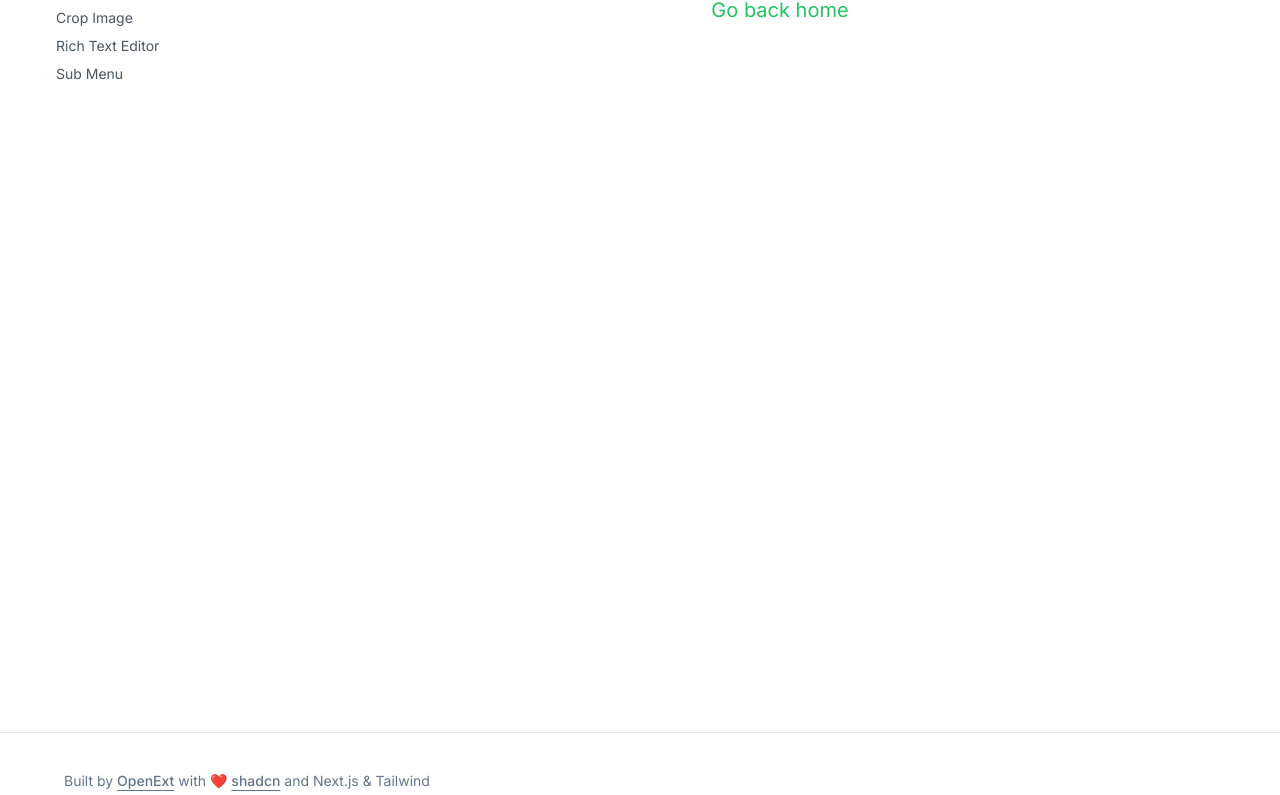
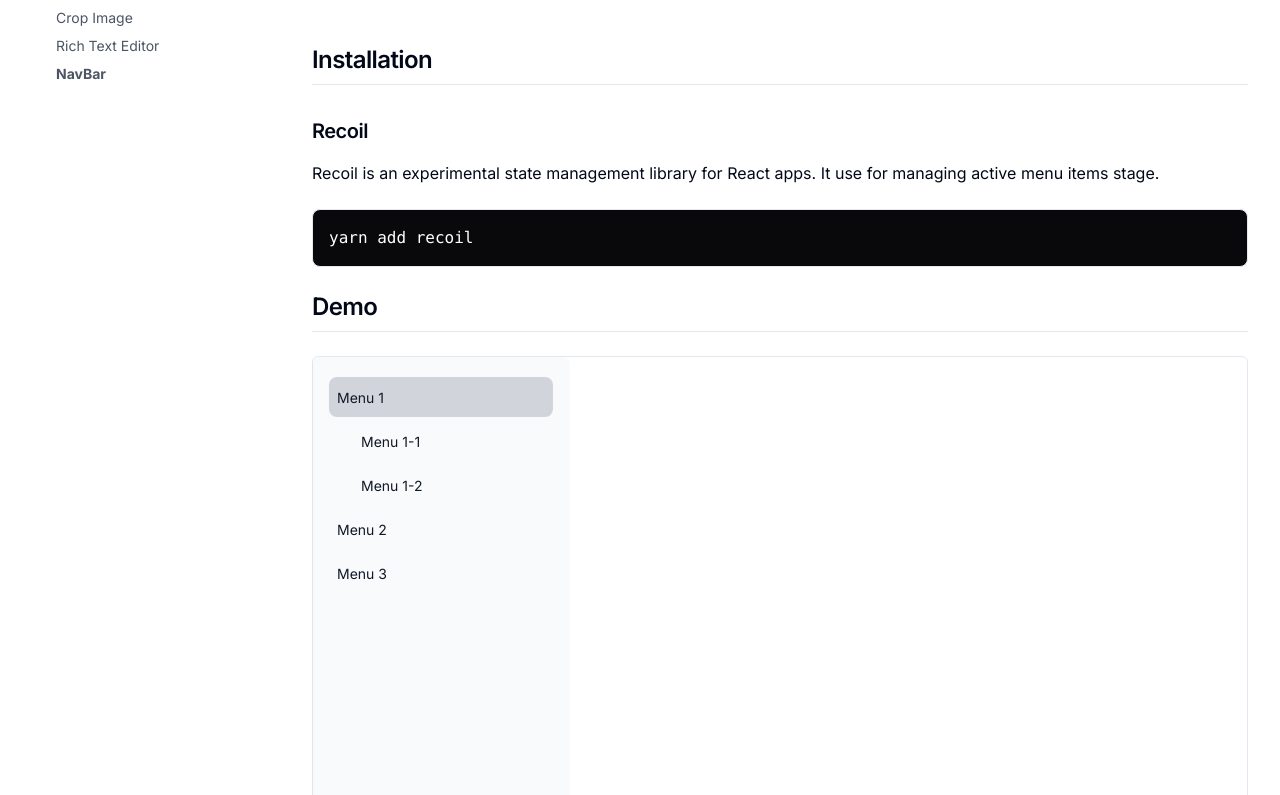
Before and after one commit to OpenExt-Labs/admin-panel-kit, a Next.js app: page /nav-bar in a window 1280 px wide. Before the commit this address had no page. Shown: the part 125-920 px from the top of the page. Built offline with nearby package versions, Linux system fonts and the light colour scheme.

Commit message:
Update demo

```diff
--- /dev/null
+++ b/src/app/nav-bar/page.tsx
@@ -0,0 +1,28 @@
+import React from 'react'
+import SubMenu from './sub-menu'
+import CodeFragment from '@/components/common/code'
+
+export default function NavBarPage() {
+  return (
+    <>
+      <div>
+        <h1 className="scroll-m-20 text-4xl font-bold tracking-tight">NavBar</h1>
+        <h2 className='font-heading mt-12 scroll-m-20 border-b pb-2 text-2xl font-semibold tracking-tight first:mt-0'>Installation</h2>
+
+        <h3 className='font-heading mt-8 scroll-m-20 text-xl font-semibold tracking-tight'>Recoil</h3>
+        <p className='mt-4 scroll-m-20'>
+          Recoil is an experimental state management library for React apps.
+          It use for managing active menu items stage.
+        </p>
+        <CodeFragment code={`yarn add recoil`} />
+      </div>
+
+      <div className='my-6'>
+        <h2 className='font-heading mt-12 scroll-m-20 border-b pb-2 text-2xl font-semibold tracking-tight first:mt-0'>Demo</h2>
+        <div className='my-6 border rounded-md'>
+          <SubMenu />
+        </div>
+      </div>
+    </>
+  )
+}
--- a/src/app/sub-menu/sub-menu.tsx
+++ b/src/app/nav-bar/sub-menu.tsx
@@ -64,8 +64,8 @@ export type MenuItem = {
 
 function SubMenu() {
   return (
-    <aside className='z-40 w-64 h-screen transition-transform -translate-x-full sm:translate-x-0'>
-      <div className='h-full px-3 py-4 overflow-y-auto bg-gray-50 dark:bg-gray-800'>
+    <aside className=' rounded-md shadow-sm bg-gray-50 z-40 w-64 h-screen transition-transform -translate-x-full sm:translate-x-0'>
+      <div className='h-full px-3 py-4 overflow-y-auto  dark:bg-gray-800'>
         {
           menu.map((item: any) => {
             if (item.subItems.length > 0) {
--- a/src/app/sub-menu/page.tsx
+++ /dev/null
@@ -1,16 +0,0 @@
-import React from 'react'
-import SubMenu from './sub-menu'
-
-export default function SubMenuPage() {
-  return (
-    <>
-      <div>
-        <h1 className="scroll-m-20 text-4xl font-bold tracking-tight">Sidebar</h1>
-      </div>
-      <div className='my-6'>
-        <h2 className='font-heading mt-12 scroll-m-20 border-b pb-2 text-2xl font-semibold tracking-tight first:mt-0'>Demo</h2>
-        <SubMenu />
-      </div>
-    </>
-  )
-}
--- a/src/components/common/nav-bar.tsx
+++ b/src/components/common/nav-bar.tsx
@@ -29,8 +29,8 @@ const menus = [
     label: 'Rich Text Editor'
   },
   {
-    path: '/sub-menu',
-    label: 'Sub Menu'
+    path: '/nav-bar',
+    label: 'NavBar'
   }
 ]
 
```
Also changed, not shown: src/app/nav-bar/item.tsx (renamed from src/app/sub-menu/item.tsx), src/app/nav-bar/list-item.tsx (renamed from src/app/sub-menu/list-item.tsx).
